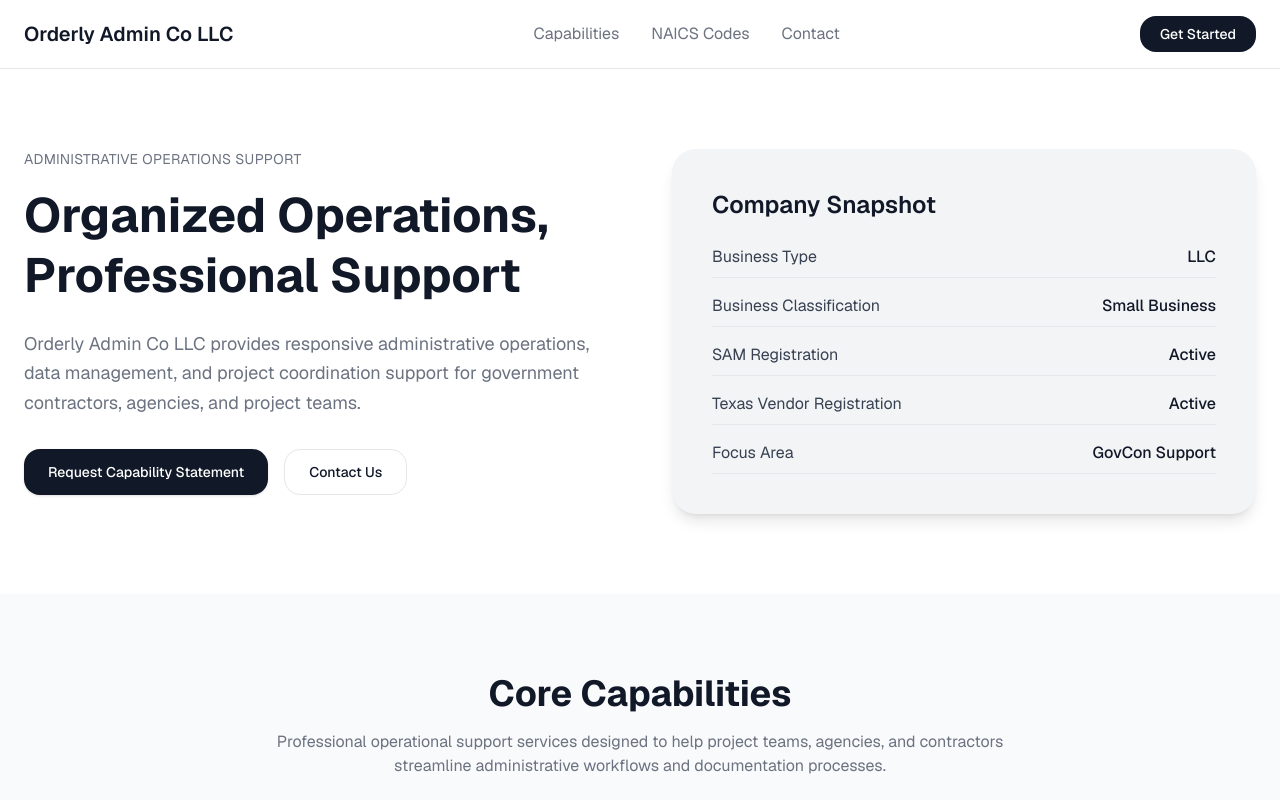
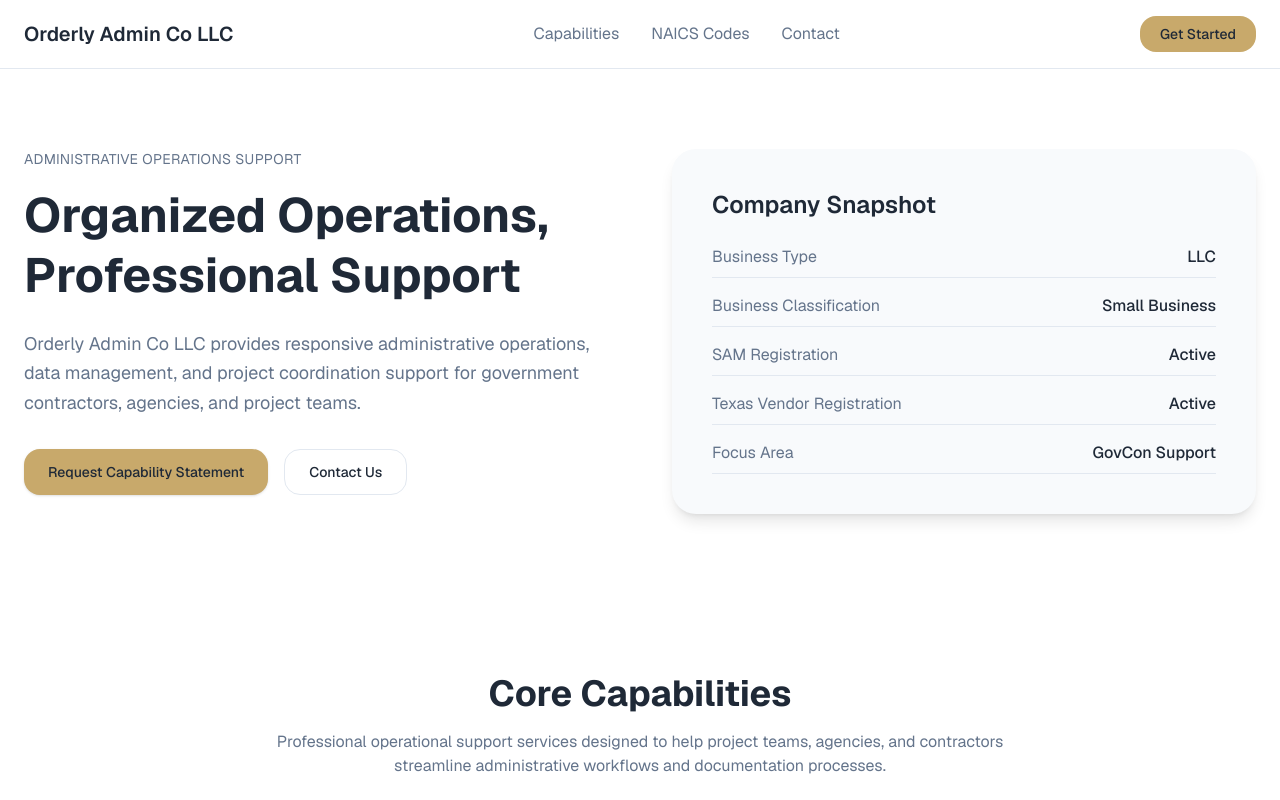
Before and after one commit to lakishasmith-2026/Orderly-Admin-Co-LLC, a Next.js app: page / in a window 1280 px wide. Shown: the top 800 px of the page. Built offline with nearby package versions, Linux system fonts and the light colour scheme.

Commit message:
style: update color scheme and add email to footer
Apply new color scheme and add new email to footer.

```diff
--- a/app/globals.css
+++ b/app/globals.css
@@ -1,17 +1,19 @@
 @import "tailwindcss";
 
 :root {
-  --background: #f9fafb;
-  --foreground: #111827;
-  --card: #ffffff;
-  --card-foreground: #111827;
-  --primary: #111827;
-  --primary-foreground: #ffffff;
-  --secondary: #f3f4f6;
-  --secondary-foreground: #374151;
-  --muted: #f3f4f6;
-  --muted-foreground: #6b7280;
-  --border: #e5e7eb;
+  --background: #FFFFFF;
+  --foreground: #1F2937;
+  --card: #FFFFFF;
+  --card-foreground: #1F2937;
+  --primary: #1E3A5F;
+  --primary-foreground: #FFFFFF;
+  --secondary: #F8FAFC;
+  --secondary-foreground: #64748B;
+  --muted: #F1F5F9;
+  --muted-foreground: #64748B;
+  --accent: #C8A96B;
+  --accent-foreground: #1F2937;
+  --border: #E2E8F0;
   --radius: 1.5rem;
 }
 
@@ -26,6 +28,8 @@
   --color-secondary-foreground: var(--secondary-foreground);
   --color-muted: var(--muted);
   --color-muted-foreground: var(--muted-foreground);
+  --color-accent: var(--accent);
+  --color-accent-foreground: var(--accent-foreground);
   --color-border: var(--border);
   --font-sans: var(--font-geist-sans);
   --font-mono: var(--font-geist-mono);
--- a/components/contact-cta.tsx
+++ b/components/contact-cta.tsx
@@ -11,7 +11,7 @@ export function ContactCta() {
         </p>
 
         <div className="flex flex-wrap justify-center gap-4">
-          <button className="bg-primary-foreground text-primary px-6 py-3 rounded-2xl font-medium hover:opacity-90 transition">
+          <button className="bg-accent text-accent-foreground px-6 py-3 rounded-2xl font-medium hover:opacity-90 transition">
             Request Capability Statement
           </button>
           <button className="border border-primary-foreground px-6 py-3 rounded-2xl font-medium hover:bg-primary-foreground hover:text-primary transition">
--- a/components/footer.tsx
+++ b/components/footer.tsx
@@ -1,9 +1,9 @@
 export function Footer() {
   return (
-    <footer className="bg-[#111827] text-[#9ca3af]">
+    <footer className="bg-primary text-primary-foreground/70">
       <div className="max-w-7xl mx-auto px-6 py-10 flex flex-col md:flex-row justify-between gap-6">
         <div>
-          <h3 className="text-white font-semibold text-lg mb-2">
+          <h3 className="text-primary-foreground font-semibold text-lg mb-2">
             Orderly Admin Co LLC
           </h3>
           <p className="max-w-md text-sm leading-relaxed">
@@ -14,12 +14,12 @@ export function Footer() {
 
         <div className="text-sm space-y-2">
           <p>Phone: 313-623-5568</p>
-          <p>Email: yourbusiness@email.com</p>
+          <p>Email: lakishasmith@orderlyadminco.com</p>
           <p>Texas, United States</p>
         </div>
       </div>
 
-      <div className="border-t border-[#1f2937] max-w-7xl mx-auto px-6 py-6">
+      <div className="border-t border-primary-foreground/20 max-w-7xl mx-auto px-6 py-6">
         <p className="text-sm text-center">
           &copy; {new Date().getFullYear()} Orderly Admin Co LLC. All rights
           reserved.
--- a/components/header.tsx
+++ b/components/header.tsx
@@ -18,7 +18,7 @@ export function Header() {
             Contact
           </Link>
         </nav>
-        <button className="bg-primary text-primary-foreground px-5 py-2 rounded-2xl text-sm font-medium hover:opacity-90 transition">
+        <button className="bg-accent text-accent-foreground px-5 py-2 rounded-2xl text-sm font-medium hover:opacity-90 transition">
           Get Started
         </button>
       </div>
--- a/components/hero.tsx
+++ b/components/hero.tsx
@@ -25,7 +25,7 @@ export function Hero() {
             contractors, agencies, and project teams.
           </p>
           <div className="flex flex-wrap gap-4">
-            <button className="bg-primary text-primary-foreground px-6 py-3 rounded-2xl text-sm font-medium shadow hover:opacity-90 transition">
+            <button className="bg-accent text-accent-foreground px-6 py-3 rounded-2xl text-sm font-medium shadow hover:opacity-90 transition">
               Request Capability Statement
             </button>
             <button className="border border-border px-6 py-3 rounded-2xl text-sm font-medium hover:bg-secondary transition">
```
